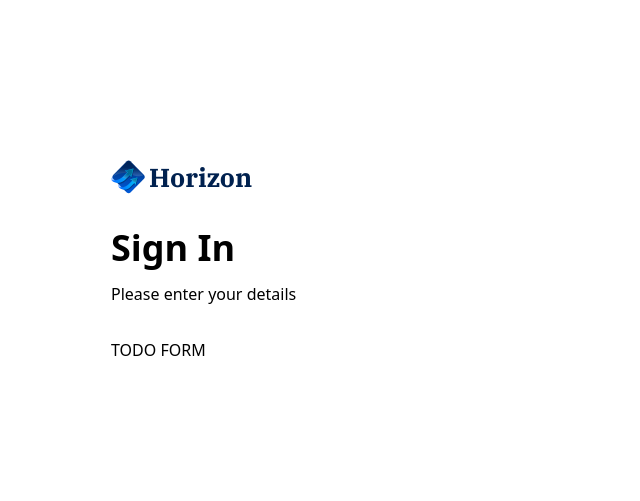
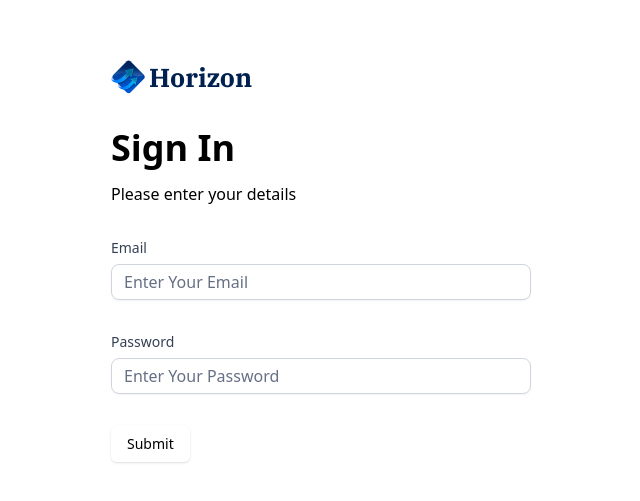
Before and after one commit to musikito/bankapp, a Next.js app: page /sign-in in a window 1280 px wide. Shown: the part 139-640 px from the top of the page, without its empty margins (319-959 px from the left). Built offline with nearby package versions, Linux system fonts and the light colour scheme.

Commit message:
implement form
Implemented the sig-in form

```diff
--- a/components/AuthForm.tsx
+++ b/components/AuthForm.tsx
@@ -3,7 +3,41 @@
 import Image from "next/image";
 import { useState } from 'react';
 
+import { zodResolver } from "@hookform/resolvers/zod"
+import { useForm } from "react-hook-form"
+import { z } from "zod"
+import { Button } from "@/components/ui/button"
+import {
+    Form,
+    FormControl,
+    FormDescription,
+    FormField,
+    FormItem,
+    FormLabel,
+    FormMessage,
+} from "@/components/ui/form"
+import { Input } from "@/components/ui/input"
+import CustomInput from './CustomInput';
+import { authFormSchema } from '@/lib/utils';
+
 const AuthForm = ({ type }: { type: string }) => {
+  // 1. Define your form.
+  const form = useForm<z.infer<typeof authFormSchema>>({
+    resolver: zodResolver(authFormSchema),
+    defaultValues: {
+      email: "",
+      password: "",
+    },
+  });
+
+  // 2. Define a submit handler.
+  function onSubmit(values: z.infer<typeof authFormSchema>) {
+    // Do something with the form values.
+    // ✅ This will be type-safe and validated.
+    console.log(values);
+  }
+
+  // UseState to store the user.
   const [user, setUser] = useState(null);
   return (
     <section className="auth-form">
@@ -32,13 +66,38 @@
       sign up. */}
       {user ? (
         <div className="flex  flex-col gap-4">
-           TODO Plaid Link
+          TODO Plaid Link
           {/* Plaid Link */}
         </div>
       ) : (
+        /**
+         * Renders a form with email and password fields, and a submit button.
+         * The form is managed using the `useForm` hook and the `zodResolver` from the `@hookform/resolvers/zod` library.
+         * The form values are validated using the `authFormSchema` Zod schema.
+         * When the form is submitted, the `onSubmit` function is called with the validated form values.
+         */
         <>
-          TODO FORM
           {/* Form */}
+          <Form {...form}>
+            <form onSubmit={form.handleSubmit(onSubmit)} className="space-y-8">
+              {/* Email field */}
+              <CustomInput
+                control={form.control}
+                name="email"
+                label="Email"
+                placeholder="Enter Your Email"
+              />
+              {/* Password field */}
+              <CustomInput
+                control={form.control}
+                name="password"
+                label="Password"
+                placeholder="Enter Your Password"
+              />
+
+              <Button type="submit">Submit</Button>
+            </form>
+          </Form>
         </>
       )}
     </section>
--- /dev/null
+++ b/components/CustomInput.tsx
@@ -0,0 +1,54 @@
+/**
+ * A custom input component that wraps the `Input` component from the UI library.
+ * It provides a consistent form field layout with a label, input, and validation message.
+ *
+ * @param control - The `Control` object from the `react-hook-form` library, used to manage the form state.
+ * @param name - The field path of the input within the form schema.
+ * @param label - The label text to display for the input.
+ * @param placeholder - The placeholder text to display in the input.
+ */
+
+import { z } from "zod";
+import { FormControl, FormField, FormLabel, FormMessage } from "./ui/form";
+import { Input } from "./ui/input";
+import { Control, FieldPath } from "react-hook-form";
+import { authFormSchema } from "@/lib/utils";
+
+interface CustomInputProps {
+  control: Control<z.infer<typeof authFormSchema>>;
+  name: FieldPath<z.infer<typeof authFormSchema>>;
+  label: string;
+  placeholder: string;
+}
+
+const CustomInput = ({
+  control,
+  name,
+  label,
+  placeholder,
+}: CustomInputProps) => {
+  return (
+    <FormField
+      control={control}
+      name={name}
+      render={({ field }) => (
+        <div className="form-item">
+          <FormLabel className="form-label">{label}</FormLabel>
+          <div className="flex w-full flex-col">
+            <FormControl>
+              <Input
+                placeholder={placeholder}
+                className="input-class"
+                type={name === "password" ? "password" : "text"}
+                {...field}
+              />
+            </FormControl>
+            <FormMessage className="form-message mt-2" />
+          </div>
+        </div>
+      )}
+    />
+  );
+};
+
+export default CustomInput;
--- /dev/null
+++ b/components/ui/form.tsx
@@ -0,0 +1,176 @@
+import * as React from "react"
+import * as LabelPrimitive from "@radix-ui/react-label"
+import { Slot } from "@radix-ui/react-slot"
+import {
+  Controller,
+  ControllerProps,
+  FieldPath,
+  FieldValues,
+  FormProvider,
+  useFormContext,
+} from "react-hook-form"
+
+import { cn } from "@/lib/utils"
+import { Label } from "@/components/ui/label"
+
+const Form = FormProvider
+
+type FormFieldContextValue<
+  TFieldValues extends FieldValues = FieldValues,
+  TName extends FieldPath<TFieldValues> = FieldPath<TFieldValues>
+> = {
+  name: TName
+}
+
+const FormFieldContext = React.createContext<FormFieldContextValue>(
+  {} as FormFieldContextValue
+)
+
+const FormField = <
+  TFieldValues extends FieldValues = FieldValues,
+  TName extends FieldPath<TFieldValues> = FieldPath<TFieldValues>
+>({
+  ...props
+}: ControllerProps<TFieldValues, TName>) => {
+  return (
+    <FormFieldContext.Provider value={{ name: props.name }}>
+      <Controller {...props} />
+    </FormFieldContext.Provider>
+  )
+}
+
+const useFormField = () => {
+  const fieldContext = React.useContext(FormFieldContext)
+  const itemContext = React.useContext(FormItemContext)
+  const { getFieldState, formState } = useFormContext()
+
+  const fieldState = getFieldState(fieldContext.name, formState)
+
+  if (!fieldContext) {
+    throw new Error("useFormField should be used within <FormField>")
+  }
+
+  const { id } = itemContext
+
+  return {
+    id,
+    name: fieldContext.name,
+    formItemId: `${id}-form-item`,
+    formDescriptionId: `${id}-form-item-description`,
+    formMessageId: `${id}-form-item-message`,
+    ...fieldState,
+  }
+}
+
+type FormItemContextValue = {
+  id: string
+}
+
+const FormItemContext = React.createContext<FormItemContextValue>(
+  {} as FormItemContextValue
+)
+
+const FormItem = React.forwardRef<
+  HTMLDivElement,
+  React.HTMLAttributes<HTMLDivElement>
+>(({ className, ...props }, ref) => {
+  const id = React.useId()
+
+  return (
+    <FormItemContext.Provider value={{ id }}>
+      <div ref={ref} className={cn("space-y-2", className)} {...props} />
+    </FormItemContext.Provider>
+  )
+})
+FormItem.displayName = "FormItem"
+
+const FormLabel = React.forwardRef<
+  React.ElementRef<typeof LabelPrimitive.Root>,
+  React.ComponentPropsWithoutRef<typeof LabelPrimitive.Root>
+>(({ className, ...props }, ref) => {
+  const { error, formItemId } = useFormField()
+
+  return (
+    <Label
+      ref={ref}
+      className={cn(error && "text-destructive", className)}
+      htmlFor={formItemId}
+      {...props}
+    />
+  )
+})
+FormLabel.displayName = "FormLabel"
+
+const FormControl = React.forwardRef<
+  React.ElementRef<typeof Slot>,
+  React.ComponentPropsWithoutRef<typeof Slot>
+>(({ ...props }, ref) => {
+  const { error, formItemId, formDescriptionId, formMessageId } = useFormField()
+
+  return (
+    <Slot
+      ref={ref}
+      id={formItemId}
+      aria-describedby={
+        !error
+          ? `${formDescriptionId}`
+          : `${formDescriptionId} ${formMessageId}`
+      }
+      aria-invalid={!!error}
+      {...props}
+    />
+  )
+})
+FormControl.displayName = "FormControl"
+
+const FormDescription = React.forwardRef<
+  HTMLParagraphElement,
+  React.HTMLAttributes<HTMLParagraphElement>
+>(({ className, ...props }, ref) => {
+  const { formDescriptionId } = useFormField()
+
+  return (
+    <p
+      ref={ref}
+      id={formDescriptionId}
+      className={cn("text-[0.8rem] text-muted-foreground", className)}
+      {...props}
+    />
+  )
+})
+FormDescription.displayName = "FormDescription"
+
+const FormMessage = React.forwardRef<
+  HTMLParagraphElement,
+  React.HTMLAttributes<HTMLParagraphElement>
+>(({ className, children, ...props }, ref) => {
+  const { error, formMessageId } = useFormField()
+  const body = error ? String(error?.message) : children
+
+  if (!body) {
+    return null
+  }
+
+  return (
+    <p
+      ref={ref}
+      id={formMessageId}
+      className={cn("text-[0.8rem] font-medium text-destructive", className)}
+      {...props}
+    >
+      {body}
+    </p>
+  )
+})
+FormMessage.displayName = "FormMessage"
+
+export {
+  useFormField,
+  Form,
+  FormItem,
+  FormLabel,
+  FormControl,
+  FormDescription,
+  FormMessage,
+  FormField,
+}
--- /dev/null
+++ b/components/ui/input.tsx
@@ -0,0 +1,25 @@
+import * as React from "react"
+
+import { cn } from "@/lib/utils"
+
+export interface InputProps
+  extends React.InputHTMLAttributes<HTMLInputElement> {}
+
+const Input = React.forwardRef<HTMLInputElement, InputProps>(
+  ({ className, type, ...props }, ref) => {
+    return (
+      <input
+        type={type}
+        className={cn(
+          "flex h-9 w-full rounded-md border border-input bg-transparent px-3 py-1 text-sm shadow-sm transition-colors file:border-0 file:bg-transparent file:text-sm file:font-medium placeholder:text-muted-foreground focus-visible:outline-none focus-visible:ring-1 focus-visible:ring-ring disabled:cursor-not-allowed disabled:opacity-50",
+          className
+        )}
+        ref={ref}
+        {...props}
+      />
+    )
+  }
+)
+Input.displayName = "Input"
+
+export { Input }
--- /dev/null
+++ b/components/ui/label.tsx
@@ -0,0 +1,26 @@
+"use client"
+
+import * as React from "react"
+import * as LabelPrimitive from "@radix-ui/react-label"
+import { cva, type VariantProps } from "class-variance-authority"
+
+import { cn } from "@/lib/utils"
+
+const labelVariants = cva(
+  "text-sm font-medium leading-none peer-disabled:cursor-not-allowed peer-disabled:opacity-70"
+)
+
+const Label = React.forwardRef<
+  React.ElementRef<typeof LabelPrimitive.Root>,
+  React.ComponentPropsWithoutRef<typeof LabelPrimitive.Root> &
+    VariantProps<typeof labelVariants>
+>(({ className, ...props }, ref) => (
+  <LabelPrimitive.Root
+    ref={ref}
+    className={cn(labelVariants(), className)}
+    {...props}
+  />
+))
+Label.displayName = LabelPrimitive.Root.displayName
+
+export { Label }
--- a/lib/utils.ts
+++ b/lib/utils.ts
@@ -2,6 +2,7 @@
 import { type ClassValue, clsx } from "clsx";
 import qs from "query-string";
 import { twMerge } from "tailwind-merge";
+import { z } from "zod";
 
 export function cn(...inputs: ClassValue[]) {
   return twMerge(clsx(inputs));
@@ -180,11 +181,11 @@
 
 export function encryptId(id: string) {
   return btoa(id);
-}
+};
 
 export function decryptId(id: string) {
   return atob(id);
-}
+};
 
 export const getTransactionStatus = (date: Date) => {
   const today = new Date();
@@ -193,3 +194,8 @@
 
   return date > twoDaysAgo ? "Processing" : "Success";
 };
+
+export const authFormSchema = z.object({
+  email: z.string().email(),
+  password: z.string().min(8),
+});
--- a/package.json
+++ b/package.json
@@ -9,8 +9,10 @@
     "lint": "next lint"
   },
   "dependencies": {
+    "@hookform/resolvers": "^3.6.0",
     "@radix-ui/react-dialog": "^1.0.5",
     "@radix-ui/react-icons": "^1.3.0",
+    "@radix-ui/react-label": "^2.0.2",
     "@radix-ui/react-slot": "^1.0.2",
     "chart.js": "^4.4.3",
     "class-variance-authority": "^0.7.0",
@@ -21,8 +23,10 @@
     "react-chartjs-2": "^5.2.0",
     "react-countup": "^6.5.3",
     "react-dom": "^18",
+    "react-hook-form": "^7.52.0",
     "tailwind-merge": "^2.3.0",
-    "tailwindcss-animate": "^1.0.7"
+    "tailwindcss-animate": "^1.0.7",
+    "zod": "^3.23.8"
   },
   "devDependencies": {
     "@types/node": "^20",
```
Also changed, not shown: 1 other file (tests, documents, lock files or other folders).
